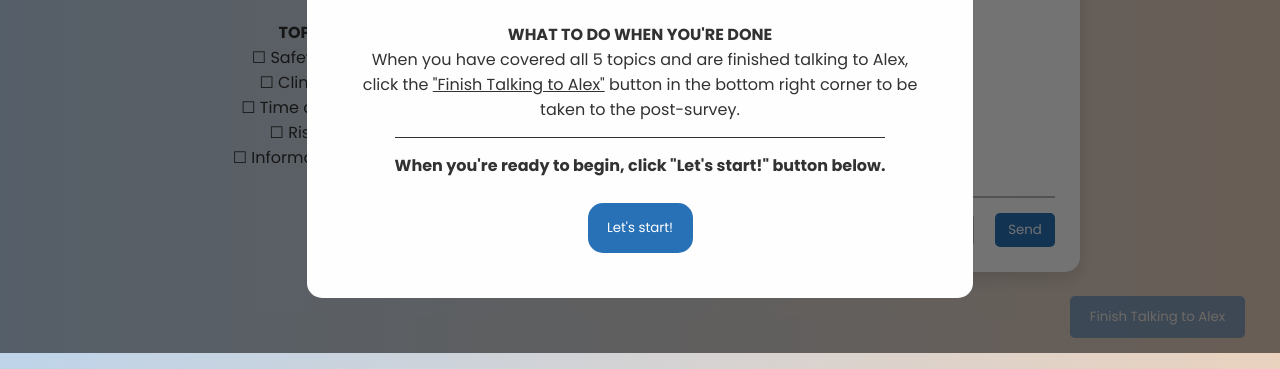
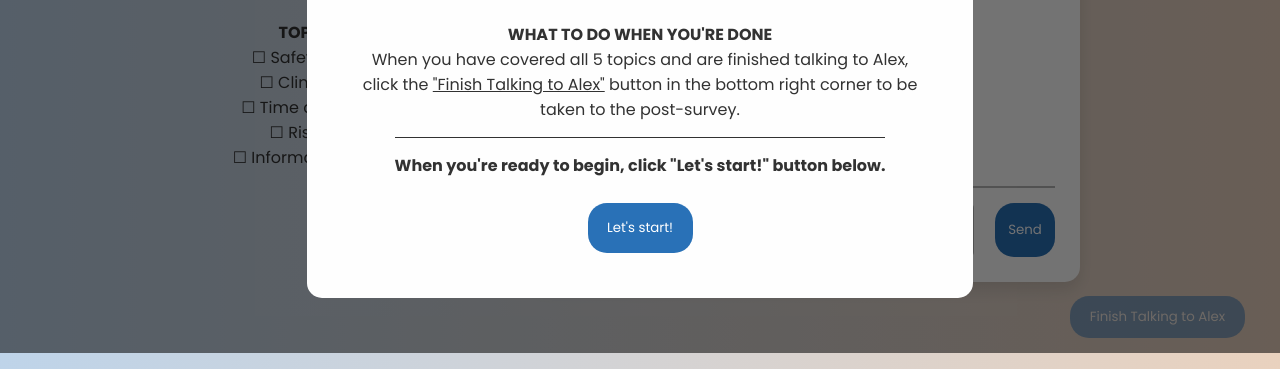
Before and after one commit to rashighosh/cat-frontend, a website: page public/index.html in a window 1280 px wide. Shown: the part 447-816 px from the top of the page. Drawn offline with Linux system fonts and the light colour scheme; no server answers.

Commit message:
made user input textbox bigger

```diff
--- a/public/index.html
+++ b/public/index.html
@@ -93,7 +93,7 @@
         <div class="chat-container">
             <div class="chat-box" id="chat-box"></div>
             <div class="input-area">
-                <input type="text" id="user-input" class="user-input" placeholder="Type a message...">
+                <textarea id="user-input" class="user-input" placeholder="Type a message..."></textarea>
                 <button onclick="sendMessage()">Send</button>
             </div>
         </div>
--- a/public/styles.css
+++ b/public/styles.css
@@ -81,6 +81,10 @@ h4 {
     border-radius: 5px;
     width: 81%;
     padding: 5px;
+    height: 40px;
+    display: flex;
+    align-items: flex-start;
+    justify-content: flex-start;
 }
 
 button {
@@ -88,7 +92,7 @@ button {
     font-family: "Poppins", sans-serif;
     font-weight: 400;
     border: 0px;
-    border-radius: 5px;
+    border-radius: 19px;
     background-color: var(--blue);
     color: white;
     transition: .2s ease-in-out;
@@ -192,7 +196,7 @@ video {
   .start {
     width: 105px !important;
     padding: 15px;
-    border-radius: 15px;
+    border-radius: 19px;
   }
 
 /* CSS for modal */
```
